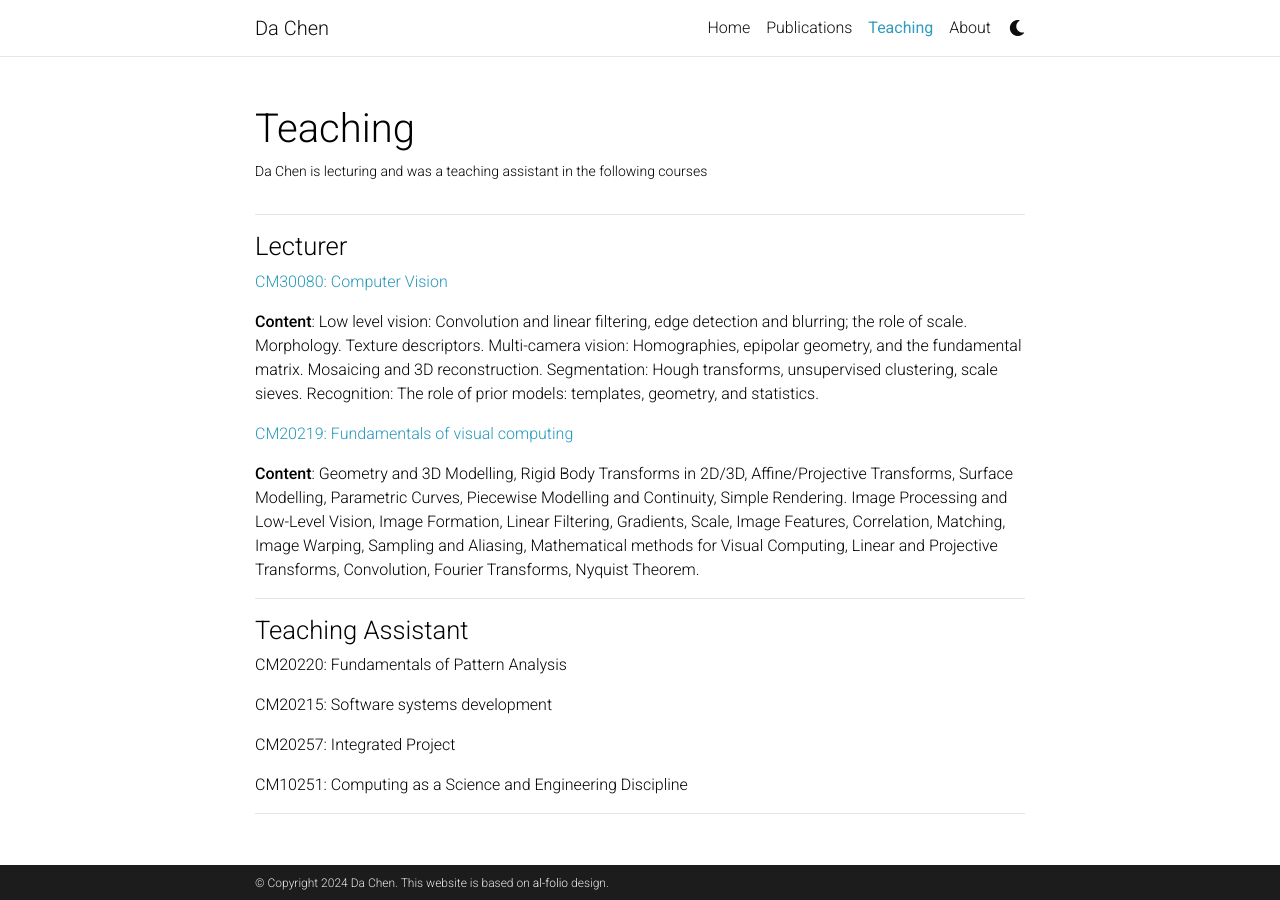
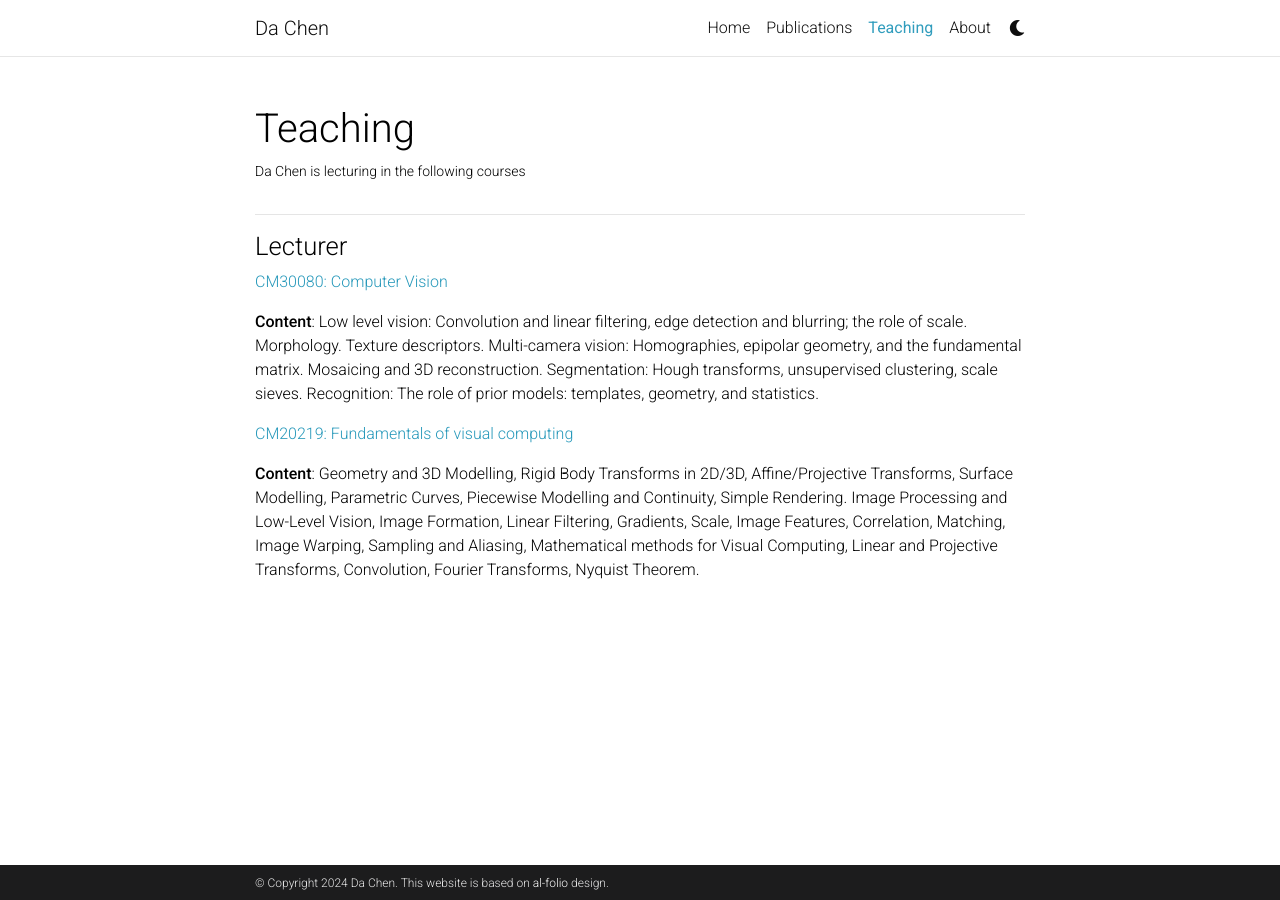
Before and after one commit to dachen3/dachen3.github.io, a Jekyll site: the page built from _pages/teaching.md, in a window 1280 px wide. Built offline with Jekyll 4.4.1, drawn with Linux system fonts in a browser that asks for light colours; comment, search, counter and statistics services are not loaded; a style sheet for code colours, icons or effects is not loaded; some of the changed lines change nothing that is shown.

Commit message:
edit teaching page

```diff
--- a/_pages/teaching.md
+++ b/_pages/teaching.md
@@ -2,7 +2,7 @@
 layout: page
 permalink: /teaching/
 title: Teaching
-description: Da Chen is lecturing and was a teaching assistant in the following courses
+description: Da Chen is lecturing in the following courses
 nav: true
 nav_order: 4
 ---
@@ -23,17 +23,23 @@ nav_order: 4
 Image Processing and Low-Level Vision, Image Formation, Linear Filtering, Gradients, Scale, Image Features, Correlation, Matching, Image Warping, Sampling and Aliasing,
 Mathematical methods for Visual Computing, Linear and Projective Transforms, Convolution, Fourier Transforms, Nyquist Theorem.
 
---------------------------------
-<h6 class="ml ml-md" style="font-size: 1.6rem;">Teaching Assistant</h6>
+[//]: # (--------------------------------)
 
+[//]: # (<h6 class="ml ml-md" style="font-size: 1.6rem;">Teaching Assistant</h6>)
 
-CM20220: Fundamentals of Pattern Analysis
+[//]: # ()
+[//]: # ()
+[//]: # (CM20220: Fundamentals of Pattern Analysis)
 
-CM20215: Software systems development
+[//]: # ()
+[//]: # (CM20215: Software systems development)
 
-CM20257: Integrated Project
+[//]: # ()
+[//]: # (CM20257: Integrated Project)
 
-CM10251: Computing as a Science and Engineering Discipline
+[//]: # ()
+[//]: # (CM10251: Computing as a Science and Engineering Discipline)
 
-
---------------------------------
+[//]: # ()
+[//]: # ()
+[//]: # (--------------------------------)
```
